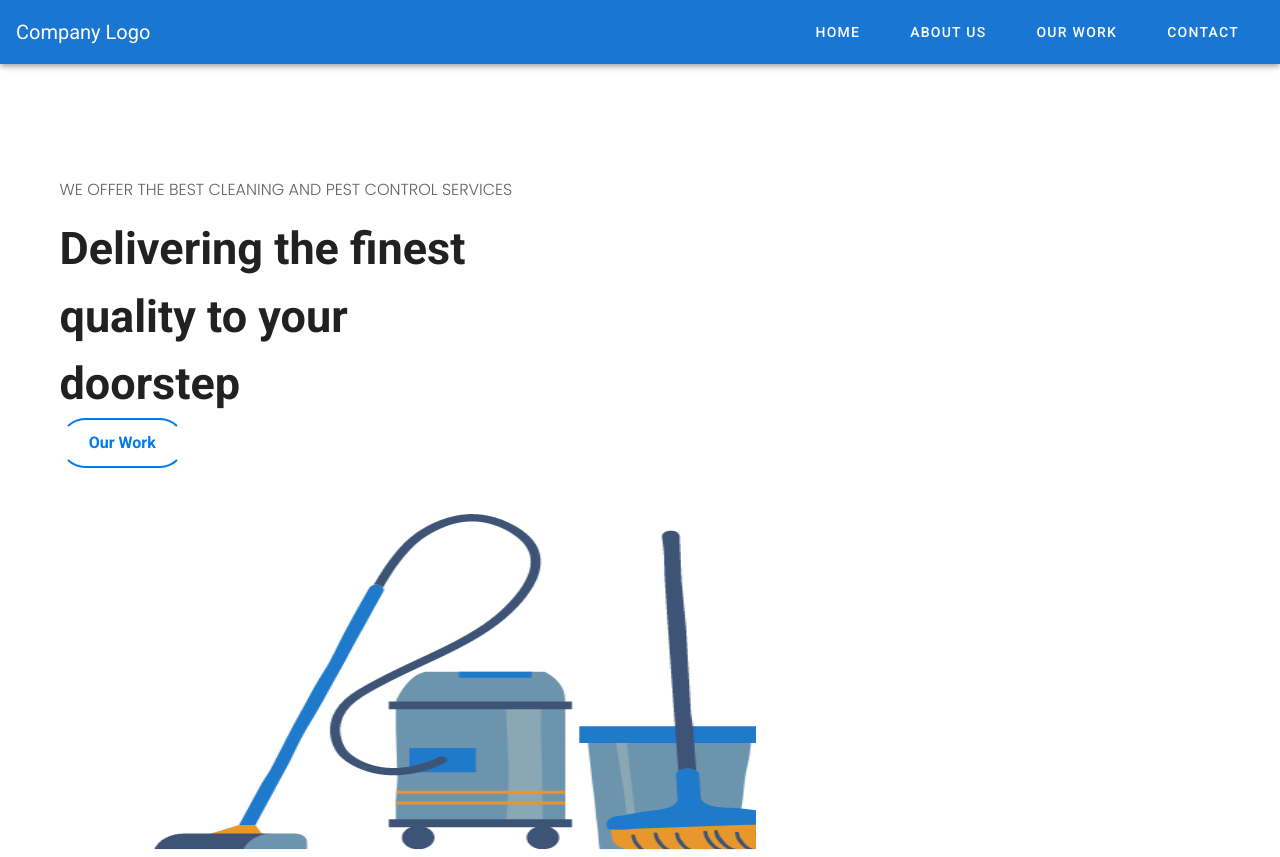
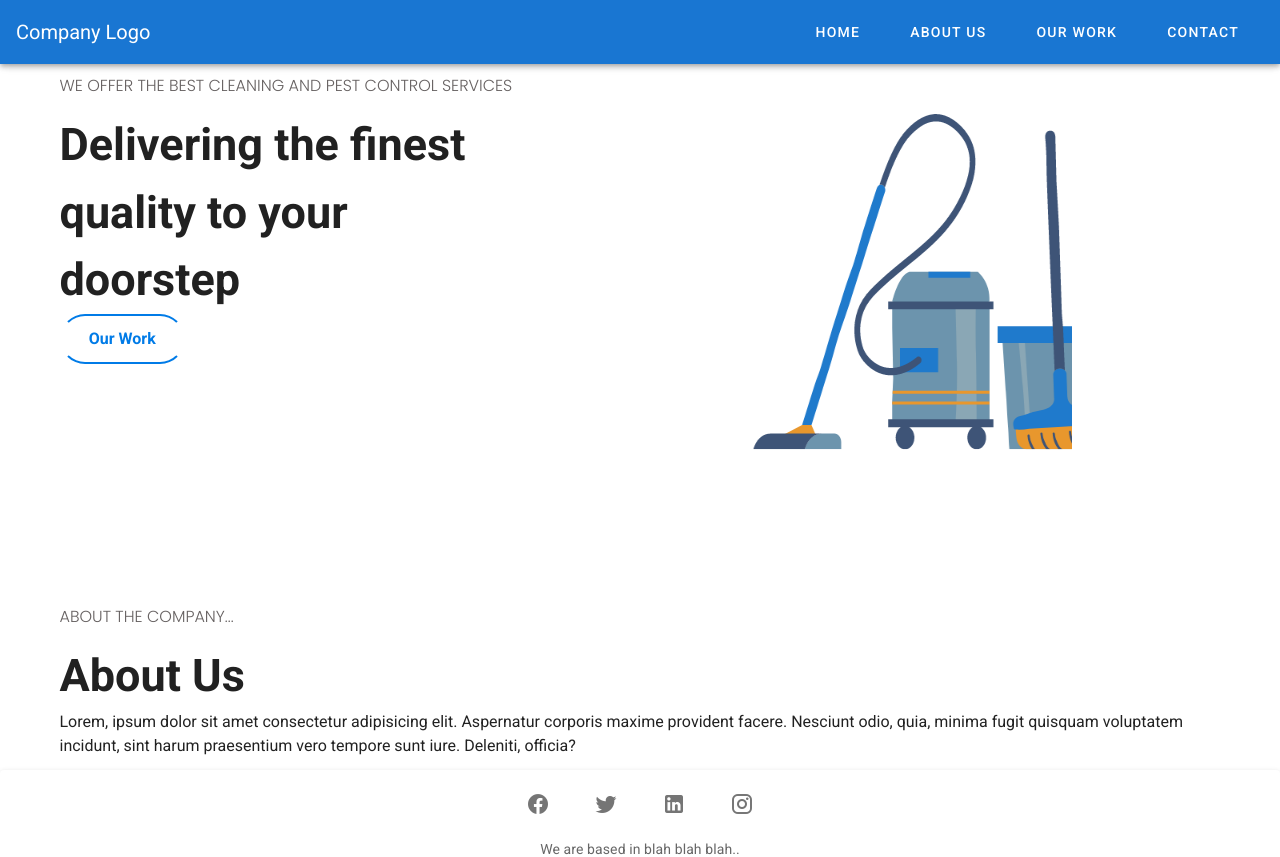
Before and after one commit to madebyhuman254/southern-cape-deep, a Vue app: page /home in a window 1280 px wide. Shown: the top 857 px of the page. Built offline with nearby package versions, Linux system fonts and the light colour scheme.

Commit message:
added css utils

```diff
--- a/src/App.vue
+++ b/src/App.vue
@@ -70,14 +70,39 @@ body {
   transition: all 0.3s ease-in;
 }
 
-.container {
-     width: 1200px; /*800px before change*/
-  margin: calc(var(--nav-height) + 40px) auto 0 auto;
-}
-
 .route-enter-to,
 .route-leave-from {
   opacity: 1;
   transform: translateY(0);
 }
+
+/* Utils */
+
+.flex {
+  display: flex;
+}
+
+.flex--gap {
+
+}
+
+.flex--center {
+  justify-content: center;
+}
+
+
+.flex--wrap {
+  flex-wrap: wrap;
+}
+
+.pd--lg {
+  padding-top: 6rem;
+}
+
+.container {
+     width: 1200px; /*800px before change*/
+  margin: 0 auto;
+  /* margin: calc(var(--nav-height) + 40px) auto 0 auto; */
+}
+
 </style>
--- a/src/components/home/HomeDetail.vue
+++ b/src/components/home/HomeDetail.vue
@@ -1,6 +1,6 @@
 <template>
   <div>
-    <section class="container">
+    <section class="flex container pd--lg">
       <div>
         <p>We offer the best cleaning and pest control services</p>
         <h1>
@@ -10,8 +10,8 @@
         </h1>
         <button class="btn btn-work" @click="goToWork()">Our Work</button>
       </div>
-      <div class="image-container">
-        <img src="@/assets/landing-page.png" alt="" srcset="" />
+      <div style="padding-left: 10rem">
+        <img class="img" src="@/assets/landing-page.png" alt="" srcset="" />
       </div>
     </section>
     <section class="container">
@@ -44,11 +44,11 @@ export default {
   background: green;
   /* text-align: center; */
 }
-img {
+.img {
   object-fit: right;
   object-position: 5vw -5vmin;
   height: min(65vh, 500px);
-  width: 60%;
+  width: 80%;
   margin:0;
 }
 
```
Also changed, not shown: 1 other file (tests, documents, lock files or other folders).
